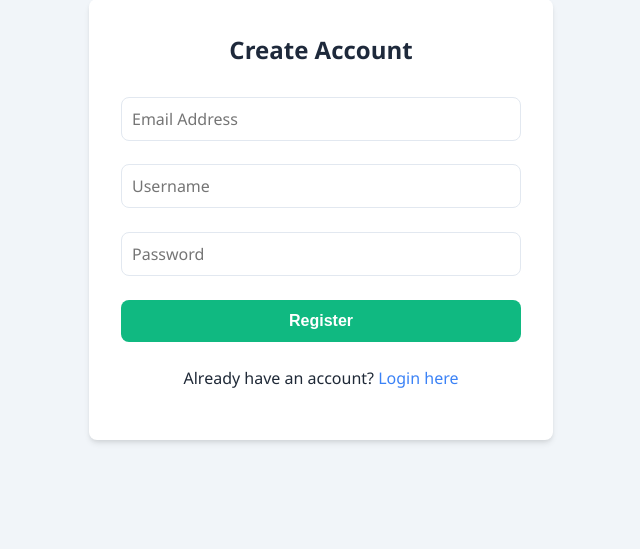
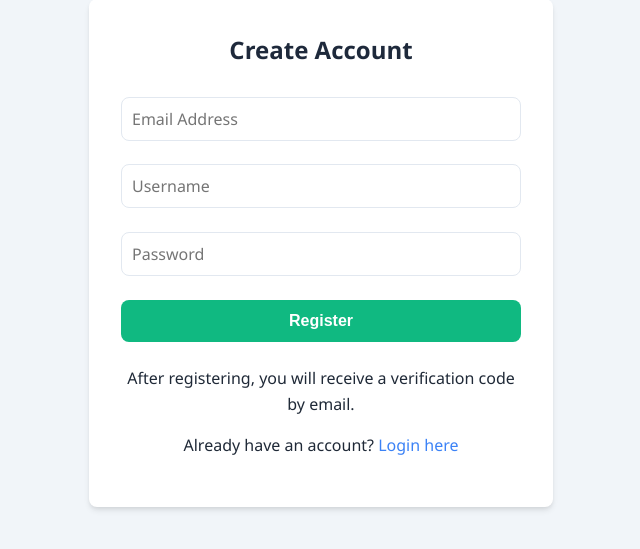
Before and after one commit to arsalansk-source/college-utility-portal, a Flask app: page /register in a window 1280 px wide. Shown: the part 49-598 px from the top of the page, without its empty margins (319-959 px from the left). Run offline with Flask 3, Linux system fonts and the light colour scheme; parts of the project's set-up code (start-up, migrations or seed data) failed here and were passed over.

Commit message:
Add mandatory email verification during registration with OTP

```diff
--- a/app.py
+++ b/app.py
@@ -45,6 +45,61 @@ app.secret_key = os.getenv("APP_SECRET_KEY", "change-me")
 UPLOAD_FOLDER = "static/uploads"
 app.config["UPLOAD_FOLDER"] = UPLOAD_FOLDER
 
+SMTP_EMAIL = os.getenv("SMTP_EMAIL", "")
+SMTP_PASSWORD = os.getenv("SMTP_PASSWORD", "")
+
+
+def ensure_email_verification_column():
+    conn = sqlite3.connect("database.db")
+    cursor = conn.cursor()
+    cursor.execute("PRAGMA table_info(users)")
+    cols = [row[1] for row in cursor.fetchall()]
+    if "is_verified" not in cols:
+        cursor.execute("ALTER TABLE users ADD COLUMN is_verified INTEGER DEFAULT 0")
+        conn.commit()
+    conn.close()
+
+
+def send_email(to_email, subject, body):
+    if not SMTP_EMAIL or not SMTP_PASSWORD:
+        return False, "SMTP credentials are not configured. Set SMTP_EMAIL and SMTP_PASSWORD in your environment."
+
+    try:
+        msg = MIMEText(body)
+        msg["Subject"] = subject
+        msg["From"] = SMTP_EMAIL
+        msg["To"] = to_email
+
+        server = smtplib.SMTP("smtp.gmail.com", 587)
+        server.starttls()
+        server.login(SMTP_EMAIL, SMTP_PASSWORD.replace(" ", ""))
+        server.sendmail(SMTP_EMAIL, to_email, msg.as_string())
+        server.quit()
+        return True, None
+    except Exception as e:
+        print(f"Email Error: {e}")
+        return False, str(e)
+
+
+def send_email_otp(to_email, otp):
+    return send_email(
+        to_email,
+        "Password Reset OTP - College Portal",
+        f"Your OTP for password reset is: {otp}"
+    )
+
+
+def send_verification_email(to_email, otp):
+    return send_email(
+        to_email,
+        "Verify Your College Portal Account",
+        f"Your verification OTP is: {otp}. Enter this code on the verification page to complete your registration."
+    )
+
+
+ensure_email_verification_column()
+
+
 # Login Page
 @app.route("/", methods=["GET", "POST"])
 def login():
@@ -64,7 +119,7 @@ def login():
         cursor = conn.cursor()
 
         cursor.execute("""
-            SELECT role FROM users
+            SELECT role, is_verified FROM users
             WHERE username=? AND password=?
         """, (username, password))
 
@@ -72,8 +127,11 @@ def login():
         conn.close()
 
         if user:
+            role, is_verified = user
+            if not is_verified:
+                return "Email not verified. Please verify your account before logging in."
             session["username"] = username
-            session["role"] = user[0]
+            session["role"] = role
             return redirect(url_for("dashboard"))
         else:
             return "Invalid Login"
@@ -101,45 +159,62 @@ def register():
 
         try:
             cursor.execute(
-                "INSERT INTO users (username, password, email, role) VALUES (?, ?, ?, ?)",
-                (username, password, email, "student")
+                "INSERT INTO users (username, password, email, role, is_verified) VALUES (?, ?, ?, ?, ?)",
+                (username, password, email, "student", 0)
             )
             conn.commit()
         except sqlite3.IntegrityError:
             conn.close()
             return "Username already exists"
 
-        conn.close()
-        return redirect(url_for("login"))
+        otp = str(random.randint(100000, 999999))
+        session["verification_otp"] = otp
+        session["verification_email"] = email
+        session["verification_username"] = username
+
+        success, error_msg = send_verification_email(email, otp)
+        if success:
+            conn.close()
+            return redirect(url_for("verify_email"))
+        else:
+            conn.close()
+            return f"Error sending verification email: {error_msg}"
 
     return render_template("register.html")
 
-# --- FORGOT PASSWORD LOGIC ---
 
-SMTP_EMAIL = os.getenv("SMTP_EMAIL", "")
-SMTP_PASSWORD = os.getenv("SMTP_PASSWORD", "")
+@app.route("/verify-email", methods=["GET", "POST"])
+def verify_email():
+    if "verification_otp" not in session:
+        return redirect(url_for("register"))
+
+    if request.method == "POST":
+        user_otp = request.form["otp"]
+        if user_otp == session["verification_otp"]:
+            email = session.get("verification_email")
+            username = session.get("verification_username")
+
+            conn = sqlite3.connect("database.db")
+            cursor = conn.cursor()
+            cursor.execute(
+                "UPDATE users SET is_verified=1 WHERE username=? AND email=?",
+                (username, email)
+            )
+            conn.commit()
+            conn.close()
+
+            session.pop("verification_otp", None)
+            session.pop("verification_email", None)
+            session.pop("verification_username", None)
+
+            return redirect(url_for("login"))
+        else:
+            return "Invalid verification code"
+
+    return render_template("verify_email.html")
 
 
-def send_email_otp(to_email, otp):
-    if not SMTP_EMAIL or not SMTP_PASSWORD:
-        return False, "SMTP credentials are not configured. Set SMTP_EMAIL and SMTP_PASSWORD in your environment."
-
-    try:
-        msg = MIMEText(f"Your OTP for password reset is: {otp}")
-        msg['Subject'] = 'Password Reset OTP - College Portal'
-        msg['From'] = SMTP_EMAIL
-        msg['To'] = to_email
-
-        # Connect to Gmail SMTP Server
-        server = smtplib.SMTP('smtp.gmail.com', 587)
-        server.starttls()
-        server.login(SMTP_EMAIL, SMTP_PASSWORD.replace(" ", "")) # Removes spaces if you copied them
-        server.sendmail(SMTP_EMAIL, to_email, msg.as_string())
-        server.quit()
-        return True, None
-    except Exception as e:
-        print(f"Email Error: {e}")
-        return False, str(e)
+# --- FORGOT PASSWORD LOGIC ---
 
 @app.route("/forgot-password", methods=["GET", "POST"])
 def forgot_password():
--- a/database.py
+++ b/database.py
@@ -11,7 +11,8 @@ def init_db():
             username TEXT UNIQUE NOT NULL,
             password TEXT NOT NULL,
             role TEXT DEFAULT 'student',
-            email TEXT
+            email TEXT,
+            is_verified INTEGER DEFAULT 0
         )
     """)
 
--- a/templates/register.html
+++ b/templates/register.html
@@ -18,6 +18,7 @@
         <button type="submit">Register</button>
     </form>
 
+    <p>After registering, you will receive a verification code by email.</p>
     <p>
         Already have an account?
         <a href="/">Login here</a>
```
Also changed, not shown: templates/verify_email.html (added, +21 -0 lines).
